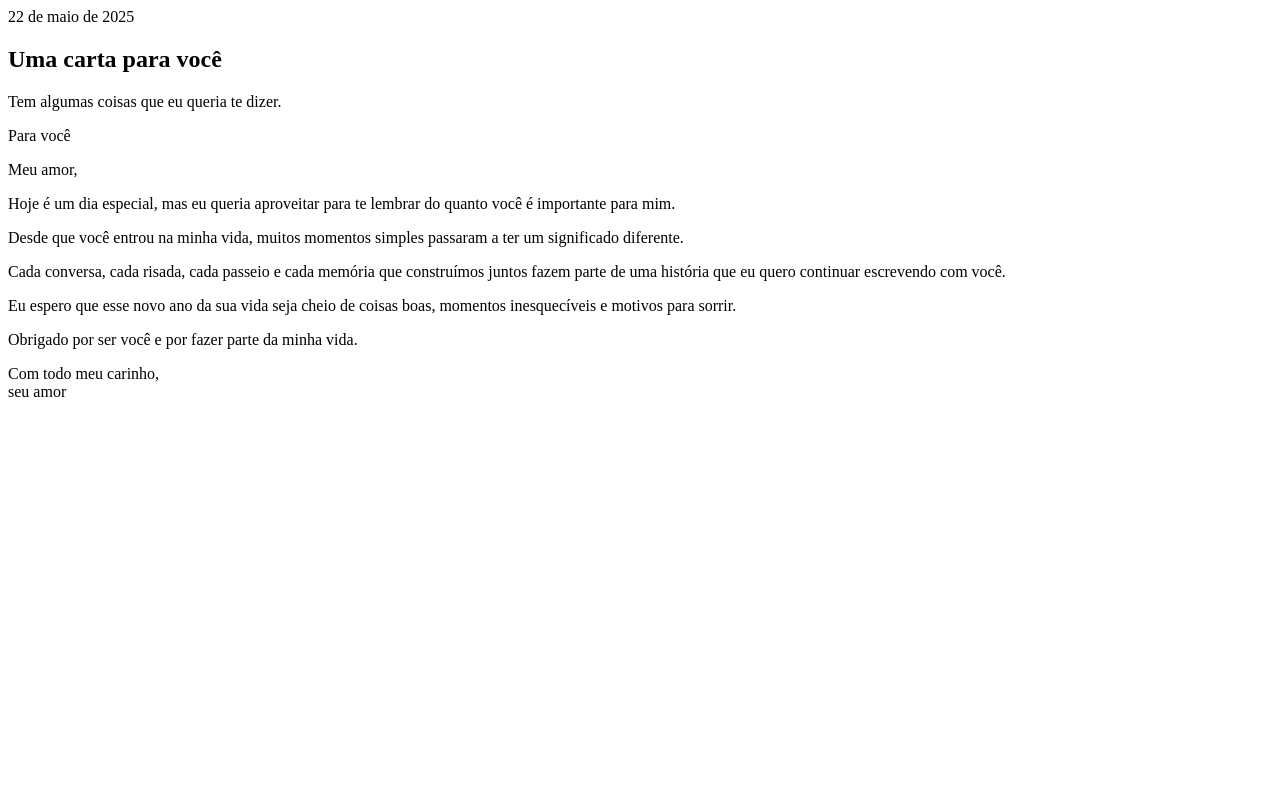
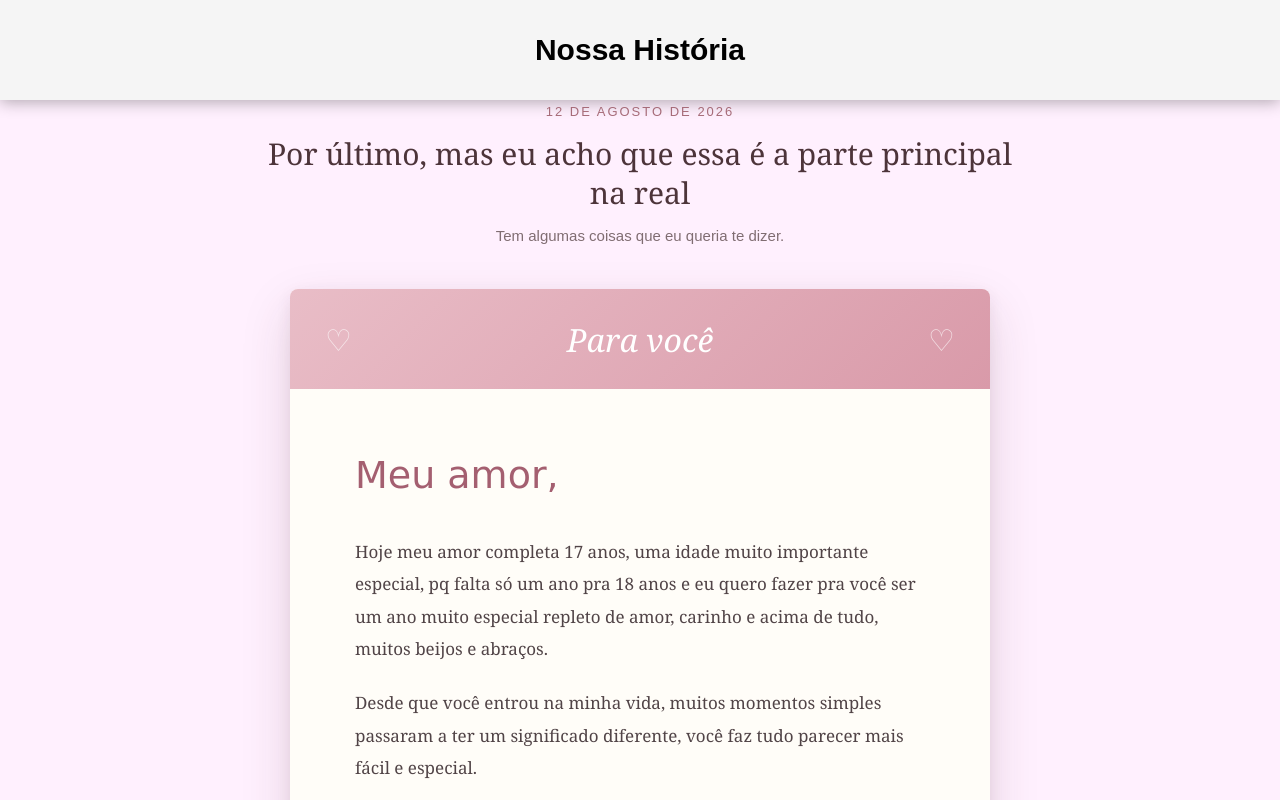
Before and after one commit to osni69/dia-12, a plain HTML site: page carta.html in a window 1280 px wide. Shown: the top 800 px of the page. Drawn offline with Linux system fonts and the light colour scheme.

Commit message:
Add files via upload

```diff
--- a/carta.html
+++ b/carta.html
@@ -1,13 +1,28 @@
+<!DOCTYPE html>
+<html lang="en">
+<head>
+    <meta charset="UTF-8">
+    <meta name="viewport" content="width=device-width, initial-scale=1.0">
+    <title>Document</title>
+    <link rel="stylesheet" href="style.css">
+</head>
+<body>
 
-<section class="carta-secao">
+</body>
+</html>
+        <header>
+        <h2 class="titulo">Nossa História</h2>
+    </header>
+<main>
+    <section class="carta-secao">
 
     <div class="carta-cabecalho">
 
         <span class="carta-data">
-            22 de maio de 2025
+            12 de Agosto de 2026
         </span>
 
-        <h2>Uma carta para você</h2>
+        <h2>Por último, mas eu acho que essa é a parte principal na real</h2>
 
         <p>
             Tem algumas coisas que eu queria te dizer.
@@ -32,15 +47,13 @@
                 </p>
 
                 <p>
-                    Hoje é um dia especial, mas eu queria
-                    aproveitar para te lembrar do quanto
-                    você é importante para mim.
+                    Hoje meu amor completa 17 anos, uma idade muito importante especial, pq falta só um ano pra 18 anos e eu quero fazer pra você ser um ano muito especial repleto de amor, carinho e acima de tudo, muitos beijos e abraços.
                 </p>
 
                 <p>
                     Desde que você entrou na minha vida,
                     muitos momentos simples passaram a ter
-                    um significado diferente.
+                    um significado diferente, você faz tudo parecer mais fácil e especial.
                 </p>
 
                 <p>
@@ -63,7 +76,7 @@
 
                 <p class="assinatura">
                     Com todo meu carinho,<br>
-                    seu amor
+                    Osni
                 </p>
 
             </div>
@@ -73,3 +86,5 @@
     </div>
 
 </section>
+
+</main>
--- a/style.css
+++ b/style.css
@@ -881,3 +881,208 @@ main{
     }
 
 }
+
+.carta-secao {
+    max-width: 950px;
+    margin: 0 auto;
+}
+
+/* =========================
+   CABEÇALHO DA CARTA
+========================= */
+
+.carta-cabecalho {
+    text-align: center;
+    margin-bottom: 45px;
+}
+
+.carta-data {
+    display: inline-block;
+    font-family: Arial, sans-serif;
+    font-size: 13px;
+    letter-spacing: 2px;
+    text-transform: uppercase;
+    color: #a66b78;
+    margin-bottom: 15px;
+}
+
+.carta-cabecalho h2 {
+    max-width: 750px;
+    margin: 0 auto 15px;
+
+    font-family: Georgia, serif;
+    font-size: 30px;
+    font-weight: normal;
+    line-height: 1.3;
+
+    color: #4d343a;
+}
+
+.carta-cabecalho p {
+    font-family: Arial, sans-serif;
+    font-size: 15px;
+    color: #806d72;
+}
+
+/* =========================
+   CONTAINER
+========================= */
+
+.carta-container {
+    display: flex;
+    justify-content: center;
+    width: 100%;
+}
+
+/* =========================
+   CARTA
+========================= */
+
+.carta {
+    width: 100%;
+    max-width: 700px;
+
+    background: #fffdf8;
+    border-radius: 8px;
+    overflow: hidden;
+
+    box-shadow:
+        0 20px 50px rgba(80, 40, 50, 0.15),
+        0 5px 15px rgba(80, 40, 50, 0.08);
+
+    position: relative;
+}
+
+/* =========================
+   TOPO DA CARTA
+========================= */
+
+.carta-topo {
+    height: 100px;
+
+    display: flex;
+    align-items: center;
+    justify-content: center;
+
+    background: linear-gradient(
+        135deg,
+        #e9bdc7,
+        #d99aa9
+    );
+
+    position: relative;
+}
+
+.carta-topo span {
+    font-family: Georgia, serif;
+    font-size: 32px;
+    font-style: italic;
+    color: white;
+}
+
+/* Corações */
+
+.carta-topo::before,
+.carta-topo::after {
+    content: "♡";
+
+    position: absolute;
+
+    font-size: 30px;
+    color: rgba(255, 255, 255, 0.65);
+}
+
+.carta-topo::before {
+    left: 35px;
+}
+
+.carta-topo::after {
+    right: 35px;
+}
+
+/* =========================
+   CONTEÚDO DA CARTA
+========================= */
+
+.carta-conteudo {
+    padding: 50px 65px 60px;
+}
+
+.carta-conteudo p {
+    font-family: Georgia, "Times New Roman", serif;
+
+    font-size: 17px;
+    line-height: 1.9;
+
+    color: #514447;
+
+    margin-bottom: 22px;
+}
+
+/* Saudação */
+
+.carta-conteudo .saudacao {
+    font-family: "Brush Script MT", "Segoe Script", cursive;
+
+    font-size: 38px;
+
+    color: #a45f70;
+
+    margin-bottom: 25px;
+}
+
+/* Assinatura */
+
+.carta-conteudo .assinatura {
+    margin-top: 40px;
+
+    text-align: right;
+
+    font-family: "Brush Script MT", "Segoe Script", cursive;
+
+    font-size: 30px;
+
+    line-height: 1.5;
+
+    color: #a45f70;
+}
+
+/* =========================
+   RESPONSIVIDADE
+========================= */
+
+@media (max-width: 700px) {
+
+    main {
+        padding: 25px 15px 60px;
+    }
+
+    .carta-cabecalho h2 {
+        font-size: 24px;
+    }
+
+    .carta-conteudo {
+        padding: 35px 28px 45px;
+    }
+
+    .carta-conteudo p {
+        font-size: 16px;
+        line-height: 1.8;
+    }
+
+    .carta-topo {
+        height: 85px;
+    }
+
+    .carta-topo span {
+        font-size: 28px;
+    }
+
+    .carta-topo::before {
+        left: 20px;
+    }
+
+    .carta-topo::after {
+        right: 20px;
+    }
+}
```
Also changed, not shown: teste4.html (+0 -51 lines).
